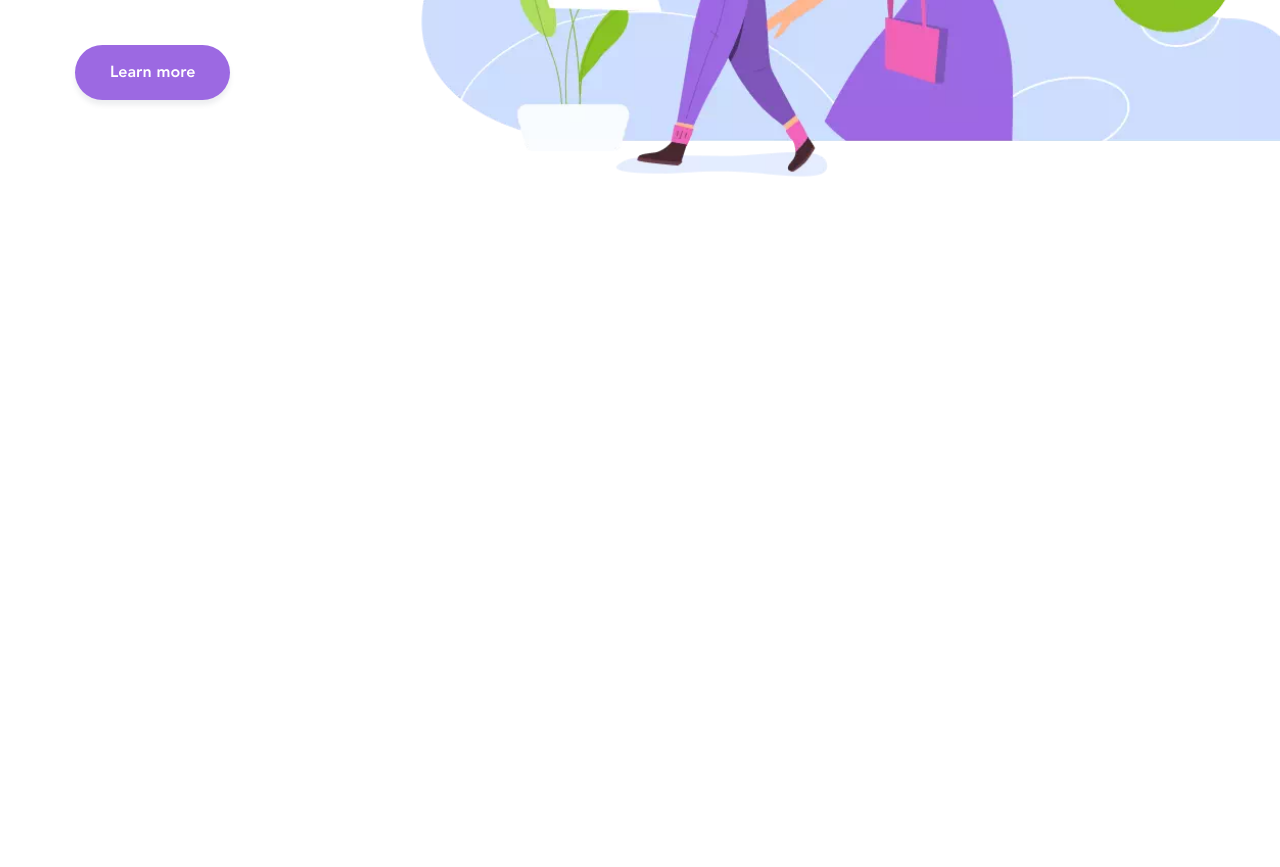
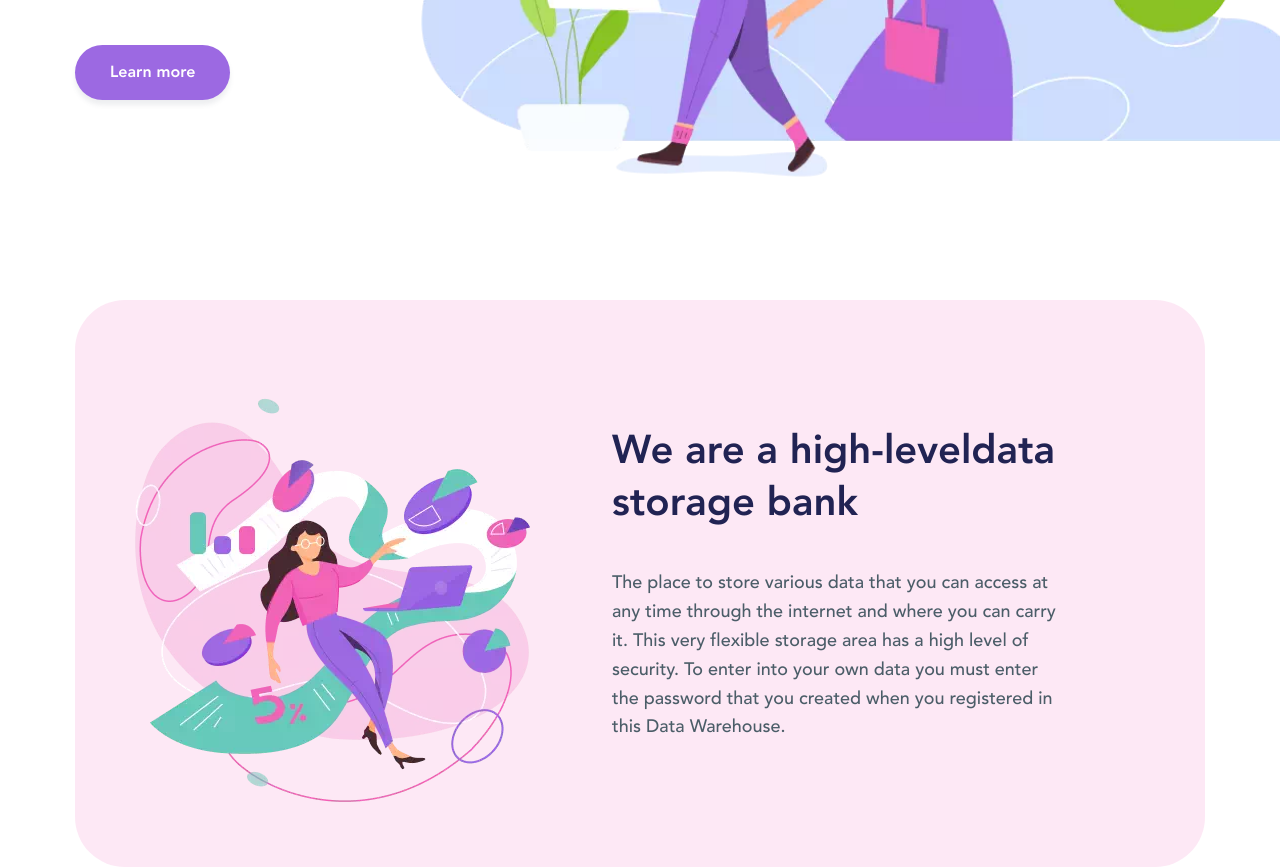
Before and after one commit to Im-Mad-Panda/save-your-data-storage-here.github.io, a plain HTML site: page index.html in a window 1280 px wide. Shown: the part 612-1479 px from the top of the page. Before the commit the page ends 912 px from the top, so only its background shows below. Drawn offline with Linux system fonts and the light colour scheme.

Commit message:
rectangle

```diff
--- a/css/style.css
+++ b/css/style.css
@@ -178,41 +178,42 @@ body {
   max-width: 1130px;
   margin: 0 auto;
 }
-.button{
+.button {
   border-radius: 50px;
   box-shadow: 0px 5px 5px 0px rgba(75, 93, 104, 0.1);
 }
 /*=====================COMMON STYLES END======================*/
 /*=====================HEADER STYLES START======================*/
-.navbar, .nav{
+.navbar,
+.nav {
   display: flex;
   justify-content: space-between;
   align-items: center;
 }
-.nav>li:nth-child(n + 2){
+.nav > li:nth-child(n + 2) {
   margin-left: 35px;
 }
-.logo>img{
+.logo > img {
   width: 50px;
   height: auto;
   margin-right: 120px;
 }
-.button{
+.button {
   border-radius: 50px;
   padding: 20px 30px;
   font-size: 16px;
   font-weight: 900;
   line-height: 160%;
 }
-.button:hover{
+.button:hover {
   box-shadow: 0px 5px 5px rgba(0, 0, 0, 0.2);
 }
-.btn-arrow{
+.btn-arrow {
   width: 20px;
   height: auto;
   margin-left: 10px;
 }
-.navbar{
+.navbar {
   padding: 50px 0;
   margin-bottom: 80px;
 }
@@ -233,24 +234,24 @@ line-height: 160%;
 }
 /*=====================HEADER STYLES END======================*/
 /*=====================Headline STYLES START======================*/
-.headline-section{
+.headline-section {
   display: flex;
   align-items: flex-start;
   position: relative;
   padding-bottom: 200px;
 }
-.headline-content{
+.headline-content {
   padding-right: 80px;
   width: 650px;
 }
-.headline-title{
+.headline-title {
   color: rgb(33, 35, 83);
   font-size: 80px;
   font-weight: 700;
   line-height: 110%;
   margin-bottom: 50px;
 }
-.headline-text{
+.headline-text {
   width: 365px;
   color: rgb(75, 93, 104);
   font-size: 18px;
@@ -258,15 +259,15 @@ font-weight: 500;
   line-height: 160%;
   margin-bottom: 70px;
 }
-.btn-headline{
+.btn-headline {
   padding: 15px 35px;
   background: rgb(156, 105, 226);
   color: white;
 }
-.btn-headline:hover{
+.btn-headline:hover {
   box-shadow: 0px 5px 5px rgba(0, 0, 0, 0.2);
 }
-.headline-img{
+.headline-img {
   width: 80%;
   height: auto;
   object-fit: cover;
@@ -274,5 +275,36 @@ color: white;
   right: -105px;
   top: 80px;
 }
+/*=====================Headline STYLES END======================*/
+/*=====================Rectangle STYLES START======================*/
+.rectangle-media {
+  display: flex;
+  align-items: center;
+  border-radius: 50px;
+  background: rgba(240, 99, 184, 0.15);
+  /* padding: 25px; */
+}
+.rectangle-img {
+  width: 50%;
+  height: auto;
+  object-fit: cover;
+  /* margin-right: 60px; */
+}
+.rectangle-content {
+  padding: 125px 140px 125px 60px;
+}
+.rectangle-title {
+  color: rgb(33, 35, 83);
+  font-size: 40px;
+  font-weight: 700;
+  line-height: 130%;
+  margin-bottom: 40px;
+}
+.rectangle-text {
+  color: rgb(75, 93, 104);
+  font-size: 18px;
+  font-weight: 500;
+  line-height: 160%;
+}
 
-/*=====================Headline STYLES END======================*/
+/*=====================Rectangle STYLES END======================*/
--- a/index.html
+++ b/index.html
@@ -58,7 +58,14 @@
             <li><a href="#">Signup</a></li>
           </ul>
           <a href="#" class="button"
-          >Request Demo <img width="1" height="1" loading="lazy" class="btn-arrow" src="./img/btn-arrow.svg" alt="btn-arrow"
+            >Request Demo
+            <img
+              width="1"
+              height="1"
+              loading="lazy"
+              class="btn-arrow"
+              src="./img/btn-arrow.svg"
+              alt="btn-arrow"
           /></a>
         </div>
       </div>
@@ -68,20 +75,49 @@
         <div class="headline-section">
           <div class="headline-content">
             <h1 class="headline-title">Save your data storage here.</h1>
-          <p class="headline-text">Data Warehouse is a data storage area that has been tested for
+            <p class="headline-text">
+              Data Warehouse is a data storage area that has been tested for
               security, so you can store your data here safely but not be afraid
-            of being stolen by others.</p>
+              of being stolen by others.
+            </p>
             <a href="#" class="button btn-headline">Learn more</a>
           </div>
-        <img width="1" height="1" loading="lazy" src="./img/data-warehouse.webp" alt="Data Warehouse" class="headline-img">
+          <img
+            width="1"
+            height="1"
+            loading="lazy"
+            src="./img/data-warehouse.webp"
+            alt="Data Warehouse"
+            class="headline-img"
+          />
         </div>
       </div>
     </div>
-
-
-
-
-
-
+    <div class="rectangle">
+      <div class="container">
+        <div class="rectangle-media">
+          <img
+          width="1"
+          height="1"
+          loading="lazy"
+            src="./img/bank-khraneniya.webp"
+            alt="Rectangle"
+            class="rectangle-img"
+          />
+          <div class="rectangle-content">
+            <h2 class="rectangle-title">
+              We are a high-leveldata storage bank
+            </h2>
+            <p class="rectangle-text">
+              The place to store various data that you can access at any time
+              through the internet and where you can carry it. This very
+              flexible storage area has a high level of security. To enter into
+              your own data you must enter the password that you created when
+              you registered in this Data Warehouse.
+            </p>
+          </div>
+        </div>
+      </div>
+    </div>
   </body>
 </html>
```
Lines whose indentation alone changed are shown as unchanged.
